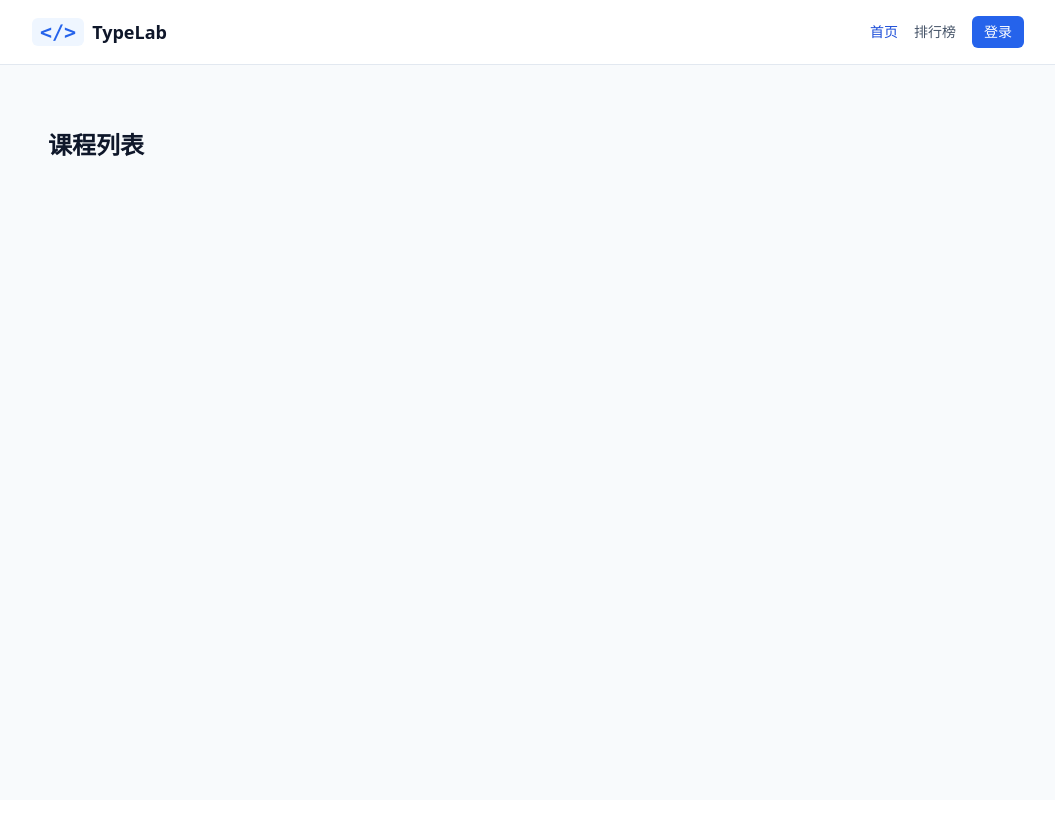
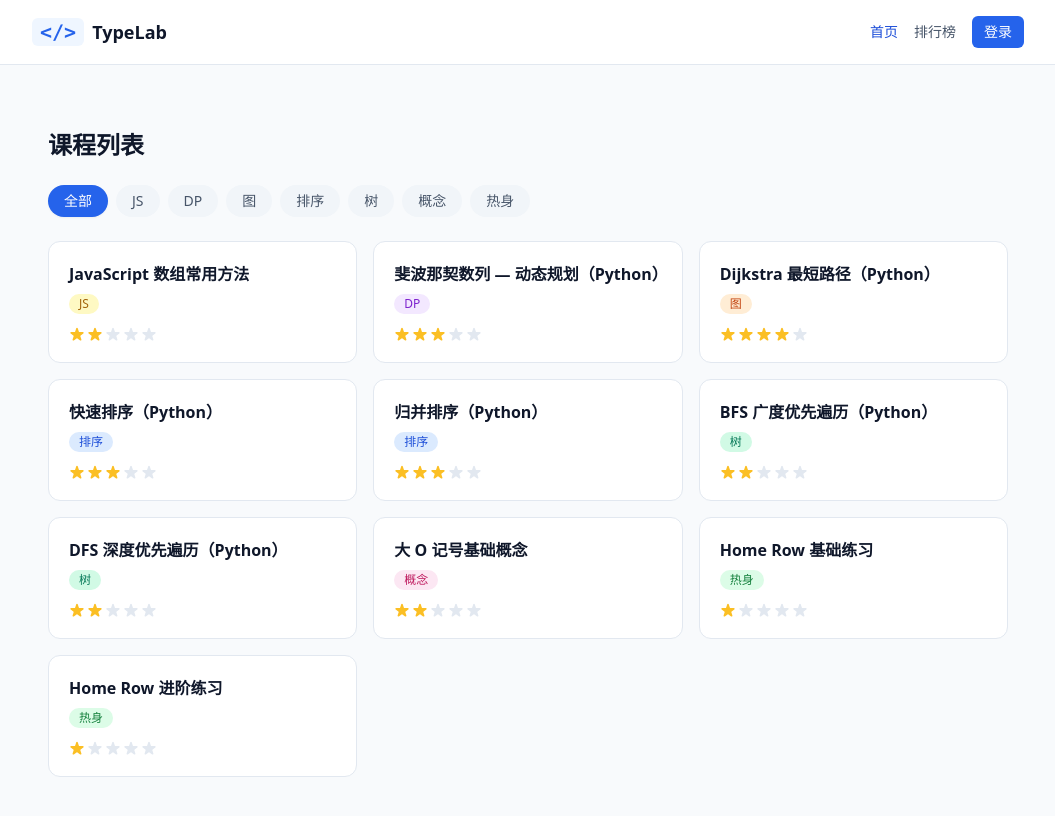
Before and after one commit to Frank-StarsChild/typelab, a Vue app: page / in a window 1280 px wide. Shown: the top 816 px of the page, without its empty margins (112-1167 px from the left). Built offline with nearby package versions, Linux system fonts and the light colour scheme.

Commit message:
feat: 完成 T04 课程选择功能

```diff
--- a/src/components/LessonSelect/LessonCard.vue
+++ b/src/components/LessonSelect/LessonCard.vue
@@ -1,5 +1,71 @@
+<script setup>
+defineProps({
+  lesson: {
+    type: Object,
+    required: true,
+  },
+})
+
+const categoryLabel = {
+  warmup: '热身',
+  sorting: '排序',
+  trees: '树',
+  dp: 'DP',
+  graph: '图',
+  js: 'JS',
+  concepts: '概念',
+}
+
+const categoryColor = {
+  warmup: 'bg-green-100 text-green-700',
+  sorting: 'bg-blue-100 text-blue-700',
+  trees: 'bg-emerald-100 text-emerald-700',
+  dp: 'bg-purple-100 text-purple-700',
+  graph: 'bg-orange-100 text-orange-700',
+  js: 'bg-yellow-100 text-yellow-700',
+  concepts: 'bg-pink-100 text-pink-700',
+}
+
+function getCategoryLabel(category) {
+  return categoryLabel[category] ?? category
+}
+
+function getCategoryColor(category) {
+  return categoryColor[category] ?? 'bg-slate-100 text-slate-700'
+}
+</script>
+
 <template>
-  <div>
-    <!-- LessonCard: 课程卡片占位；后续展示 title、category、difficulty。 -->
-  </div>
+  <RouterLink
+    :to="{ name: 'lesson', params: { id: lesson.id } }"
+    class="group block rounded-xl border border-slate-200 bg-white p-5 transition hover:border-blue-300 hover:shadow-md"
+  >
+    <h3 class="mb-2 text-base font-semibold text-slate-900 group-hover:text-blue-700">
+      {{ lesson.title }}
+    </h3>
+
+    <div class="mb-3 flex items-center gap-2">
+      <span
+        class="inline-block rounded-full px-2.5 py-0.5 text-xs font-medium"
+        :class="getCategoryColor(lesson.category)"
+      >
+        {{ getCategoryLabel(lesson.category) }}
+      </span>
+    </div>
+
+    <div class="flex items-center gap-0.5" :title="`难度 ${lesson.difficulty} / 5`">
+      <svg
+        v-for="n in 5"
+        :key="n"
+        class="h-4 w-4"
+        :class="n <= lesson.difficulty ? 'text-amber-400' : 'text-slate-200'"
+        viewBox="0 0 20 20"
+        fill="currentColor"
+      >
+        <path
+          d="M9.049 2.927c.3-.921 1.603-.921 1.902 0l1.286 3.957a1 1 0 00.95.69h4.162c.969 0 1.371 1.24.588 1.81l-3.37 2.448a1 1 0 00-.364 1.118l1.287 3.957c.3.921-.755 1.688-1.54 1.118l-3.37-2.448a1 1 0 00-1.176 0l-3.37 2.448c-.784.57-1.838-.197-1.539-1.118l1.287-3.957a1 1 0 00-.364-1.118L2.063 9.384c-.783-.57-.38-1.81.588-1.81h4.162a1 1 0 00.95-.69l1.284-3.957z"
+        />
+      </svg>
+    </div>
+  </RouterLink>
 </template>
--- a/src/components/LessonSelect/LessonFilter.vue
+++ b/src/components/LessonSelect/LessonFilter.vue
@@ -1,5 +1,47 @@
+<script setup>
+defineProps({
+  categories: {
+    type: Array,
+    required: true,
+  },
+  activeCategory: {
+    type: String,
+    default: 'all',
+  },
+})
+
+defineEmits(['update:activeCategory'])
+
+function categoryLabel(cat) {
+  const map = {
+    all: '全部',
+    warmup: '热身',
+    sorting: '排序',
+    trees: '树',
+    dp: 'DP',
+    graph: '图',
+    js: 'JS',
+    concepts: '概念',
+  }
+  return map[cat] ?? cat
+}
+</script>
+
 <template>
-  <div>
-    <!-- LessonFilter: 课程筛选占位；后续按 category、difficulty 过滤。 -->
+  <div class="flex flex-wrap gap-2">
+    <button
+      v-for="cat in categories"
+      :key="cat"
+      type="button"
+      class="rounded-full px-4 py-1.5 text-sm font-medium transition"
+      :class="
+        activeCategory === cat
+          ? 'bg-blue-600 text-white shadow-sm'
+          : 'bg-slate-100 text-slate-600 hover:bg-slate-200 hover:text-slate-800'
+      "
+      @click="$emit('update:activeCategory', cat)"
+    >
+      {{ categoryLabel(cat) }}
+    </button>
   </div>
 </template>
--- a/src/components/LessonSelect/LessonList.vue
+++ b/src/components/LessonSelect/LessonList.vue
@@ -1,5 +1,17 @@
+<script setup>
+import LessonCard from './LessonCard.vue'
+
+defineProps({
+  lessons: {
+    type: Array,
+    required: true,
+  },
+})
+</script>
+
 <template>
-  <div>
-    <!-- LessonList: 课程列表占位；后续接收课程元数据并渲染 LessonCard。 -->
+  <div v-if="lessons.length > 0" class="grid gap-4 sm:grid-cols-2 lg:grid-cols-3">
+    <LessonCard v-for="lesson in lessons" :key="lesson.id" :lesson="lesson" />
   </div>
+  <p v-else class="py-12 text-center text-sm text-slate-400">暂无该分类的课程</p>
 </template>
--- a/src/components/LessonSelect/index.vue
+++ b/src/components/LessonSelect/index.vue
@@ -1,5 +1,31 @@
+<script setup>
+import { computed, ref } from 'vue'
+import { lessonMetas } from '@/lessons/index.js'
+import LessonFilter from './LessonFilter.vue'
+import LessonList from './LessonList.vue'
+
+const activeCategory = ref('all')
+
+const categories = ['all', ...new Set(lessonMetas.map((l) => l.category))]
+
+const filteredLessons = computed(() => {
+  if (activeCategory.value === 'all') {
+    return lessonMetas
+  }
+  return lessonMetas.filter((l) => l.category === activeCategory.value)
+})
+</script>
+
 <template>
-  <div>
-    <!-- LessonSelect 模块入口占位；课程列表和筛选由后续 T04 实现。 -->
-  </div>
+  <section>
+    <LessonFilter
+      :categories="categories"
+      :active-category="activeCategory"
+      @update:active-category="activeCategory = $event"
+    />
+
+    <div class="mt-6">
+      <LessonList :lessons="filteredLessons" />
+    </div>
+  </section>
 </template>
--- /dev/null
+++ b/src/lessons/code/js/js-basics.json
@@ -0,0 +1,10 @@
+[
+  {
+    "id": "js-array-methods-01",
+    "title": "JavaScript 数组常用方法",
+    "category": "js",
+    "difficulty": 2,
+    "text": "const numbers = [1, 2, 3, 4, 5];\n\nconst doubled = numbers.map(n => n * 2);\nconst evens = numbers.filter(n => n % 2 === 0);\nconst sum = numbers.reduce((acc, n) => acc + n, 0);\nconst found = numbers.find(n => n > 3);\nconst sorted = [...numbers].sort((a, b) => b - a);",
+    "note": "map、filter、reduce 是函数式编程三大基石，sort 默认按字典序排序。"
+  }
+]
--- /dev/null
+++ b/src/lessons/code/python/dp.json
@@ -0,0 +1,10 @@
+[
+  {
+    "id": "py-fibonacci-01",
+    "title": "斐波那契数列 — 动态规划（Python）",
+    "category": "dp",
+    "difficulty": 3,
+    "text": "def fib_dp(n):\n    if n <= 1:\n        return n\n    dp = [0] * (n + 1)\n    dp[1] = 1\n    for i in range(2, n + 1):\n        dp[i] = dp[i - 1] + dp[i - 2]\n    return dp[n]",
+    "note": "自底向上的 DP 将时间复杂度从 O(2ⁿ) 降至 O(n)，空间复杂度 O(n)。"
+  }
+]
--- /dev/null
+++ b/src/lessons/code/python/graph.json
@@ -0,0 +1,10 @@
+[
+  {
+    "id": "py-dijkstra-01",
+    "title": "Dijkstra 最短路径（Python）",
+    "category": "graph",
+    "difficulty": 4,
+    "text": "import heapq\n\ndef dijkstra(graph, start):\n    distances = {node: float('inf') for node in graph}\n    distances[start] = 0\n    pq = [(0, start)]\n    while pq:\n        cur_dist, cur = heapq.heappop(pq)\n        if cur_dist > distances[cur]:\n            continue\n        for neighbor, weight in graph[cur]:\n            dist = cur_dist + weight\n            if dist < distances[neighbor]:\n                distances[neighbor] = dist\n                heapq.heappush(pq, (dist, neighbor))\n    return distances",
+    "note": "Dijkstra 算法使用优先队列，时间复杂度 O((V+E) log V)，适用于非负权图。"
+  }
+]
--- /dev/null
+++ b/src/lessons/code/python/sorting.json
@@ -0,0 +1,18 @@
+[
+  {
+    "id": "py-quicksort-01",
+    "title": "快速排序（Python）",
+    "category": "sorting",
+    "difficulty": 3,
+    "text": "def quicksort(arr):\n    if len(arr) <= 1:\n        return arr\n    pivot = arr[len(arr) // 2]\n    left = [x for x in arr if x < pivot]\n    middle = [x for x in arr if x == pivot]\n    right = [x for x in arr if x > pivot]\n    return quicksort(left) + middle + quicksort(right)",
+    "note": "平均时间复杂度 O(n log n)，此实现非原地排序，空间复杂度 O(n)。"
+  },
+  {
+    "id": "py-mergesort-01",
+    "title": "归并排序（Python）",
+    "category": "sorting",
+    "difficulty": 3,
+    "text": "def mergesort(arr):\n    if len(arr) <= 1:\n        return arr\n    mid = len(arr) // 2\n    left = mergesort(arr[:mid])\n    right = mergesort(arr[mid:])\n    return merge(left, right)\n\ndef merge(left, right):\n    result = []\n    i = j = 0\n    while i < len(left) and j < len(right):\n        if left[i] <= right[j]:\n            result.append(left[i])\n            i += 1\n        else:\n            result.append(right[j])\n            j += 1\n    result.extend(left[i:])\n    result.extend(right[j:])\n    return result",
+    "note": "归并排序稳定，时间复杂度始终为 O(n log n)，空间复杂度 O(n)。"
+  }
+]
--- /dev/null
+++ b/src/lessons/code/python/trees.json
@@ -0,0 +1,18 @@
+[
+  {
+    "id": "py-bfs-01",
+    "title": "BFS 广度优先遍历（Python）",
+    "category": "trees",
+    "difficulty": 2,
+    "text": "from collections import deque\n\ndef bfs(root):\n    if not root:\n        return []\n    queue = deque([root])\n    result = []\n    while queue:\n        node = queue.popleft()\n        result.append(node.val)\n        if node.left:\n            queue.append(node.left)\n        if node.right:\n            queue.append(node.right)\n    return result",
+    "note": "BFS 使用队列逐层遍历树节点，时间复杂度 O(n)，空间复杂度 O(n)。"
+  },
+  {
+    "id": "py-dfs-01",
+    "title": "DFS 深度优先遍历（Python）",
+    "category": "trees",
+    "difficulty": 2,
+    "text": "def dfs_preorder(root):\n    if not root:\n        return []\n    result = []\n    stack = [root]\n    while stack:\n        node = stack.pop()\n        result.append(node.val)\n        if node.right:\n            stack.append(node.right)\n        if node.left:\n            stack.append(node.left)\n    return result",
+    "note": "DFS 前序遍历使用栈，也可以递归实现。时间复杂度 O(n)，空间复杂度 O(h)。"
+  }
+]
--- /dev/null
+++ b/src/lessons/concepts/complexity.json
@@ -0,0 +1,10 @@
+[
+  {
+    "id": "concept-big-o-01",
+    "title": "大 O 记号基础概念",
+    "category": "concepts",
+    "difficulty": 2,
+    "text": "算法复杂度分析常用大 O 记号表示增长趋势。\nO(1) 常数时间：不随输入规模变化，如数组索引访问。\nO(log n) 对数时间：每次操作将问题规模减半，如二分查找。\nO(n) 线性时间：时间与输入规模成正比，如遍历数组。\nO(n log n) 线性对数时间：如快速排序和归并排序。\nO(n²) 平方时间：如冒泡排序和简单双重循环。",
+    "note": "大 O 记号描述的是算法的最坏情况上界，而非精确的执行时间。"
+  }
+]
--- /dev/null
+++ b/src/lessons/warmup/01-home-row.json
@@ -0,0 +1,18 @@
+[
+  {
+    "id": "warmup-home-row-01",
+    "title": "Home Row 基础练习",
+    "category": "warmup",
+    "difficulty": 1,
+    "text": "asdf jkl; asdf jkl; fjdk sla; dkfj a;sl",
+    "note": "Home Row 是键盘打字的起点，熟练掌握能大幅提升打字速度。"
+  },
+  {
+    "id": "warmup-home-row-02",
+    "title": "Home Row 进阶练习",
+    "category": "warmup",
+    "difficulty": 1,
+    "text": "ask dad; fall lad; sad jak; all fads",
+    "note": "尝试不看键盘，凭肌肉记忆打出这些单词。"
+  }
+]
--- a/src/views/HomeView.vue
+++ b/src/views/HomeView.vue
@@ -1,6 +1,10 @@
+<script setup>
+import LessonSelect from '@/components/LessonSelect/index.vue'
+</script>
+
 <template>
   <section class="mx-auto max-w-5xl px-4 py-8">
-    <h1 class="text-2xl font-semibold text-slate-900">课程列表</h1>
-    <!-- TODO: 页面级入口；后续组合 LessonSelect 组件并从 src/lessons/index.js 读取课程元数据。 -->
+    <h1 class="mb-6 text-2xl font-semibold text-slate-900">课程列表</h1>
+    <LessonSelect />
   </section>
 </template>
```
Also changed, not shown: 1 other file (tests, documents, lock files or other folders).
